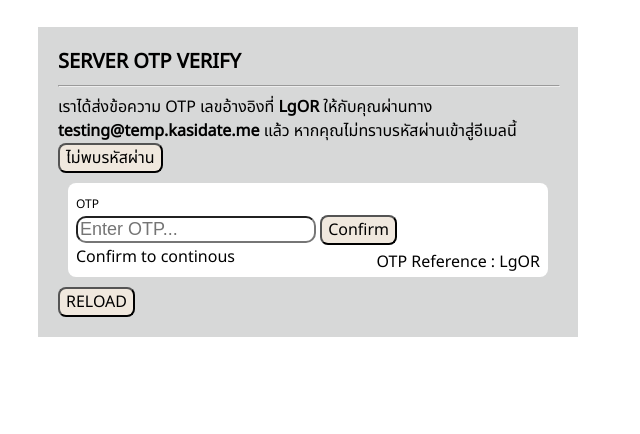
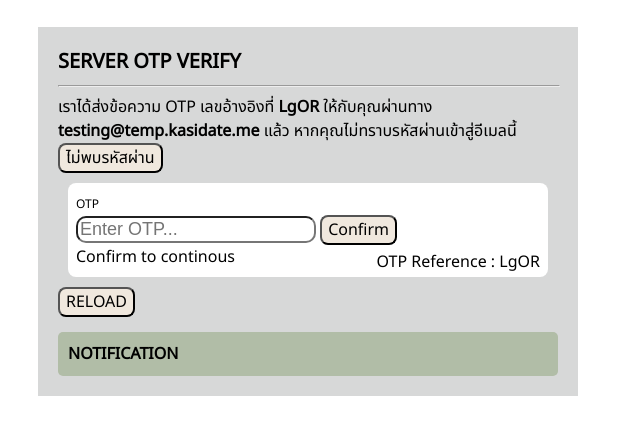
Before and after one commit to KasidatePLUS/kasp-extension, a plain HTML site: page account/email-sending/form/verify.html in a window 1280 px wide. Shown: the part 258-692 px from the top of the page, without its empty margins (0-640 px from the left). Drawn offline with Linux system fonts and the light colour scheme.

Commit message:
noti bar

```diff
--- a/account/emailsending/formverify.html
+++ b/account/email-sending/form/verify.html
@@ -6,7 +6,7 @@
     <meta http-equiv="X-UA-Compatible" content="IE=edge">
     <meta name="viewport" content="width=device-width, initial-scale=1.0">
     <title>KASIDATE.ME | Account Verification [BATA]</title>
-    <link rel="stylesheet" href="formverify.css">
+    <link rel="stylesheet" href="/account/email-sending/formverify.css">
     <style>
         @import url('https://fonts.googleapis.com/css2?family=Kanit:ital,wght@0,300;1,300&family=Noto+Sans+Thai:wght@300;400&display=swap');
     </style>
@@ -56,10 +56,13 @@
         </div>
 
         <button onclick="KasPActionOTPBlock()">RELOAD</button>
-        <div class="trackchecker" id="trackchecker"></div>
+        <div class="trackchecker">
+            <div class="tracknotify bold">NOTIFICATION</div>
+            <div id="trackchecker"></div>
+        </div>
     </div>
     </div>
-    <script src="/account/emailsending/formverify.js"></script>
+    <script src="/account/email-sending/formverify.js"></script>
 </body>
 
 </html>
--- a/account/emailsending/formverify.css
+++ b/account/email-sending/formverify.css
@@ -82,3 +82,9 @@ label{
 .bold{
     font-weight: bold;
 }
+.trackchecker{
+  background-color: rgba(129, 153, 104, 0.438);
+  padding: 10px;
+  margin-top: 15px;
+  border-radius: 5px;
+}
```
Also changed, not shown: account/email-sending/email-tempaccount.js (renamed from account/emailsending/email-tempaccount.js), account/email-sending/formverify.js (renamed from account/emailsending/formverify.js), account/email-sending/server/verify.html (renamed from account/emailsending/server/verify.html).
